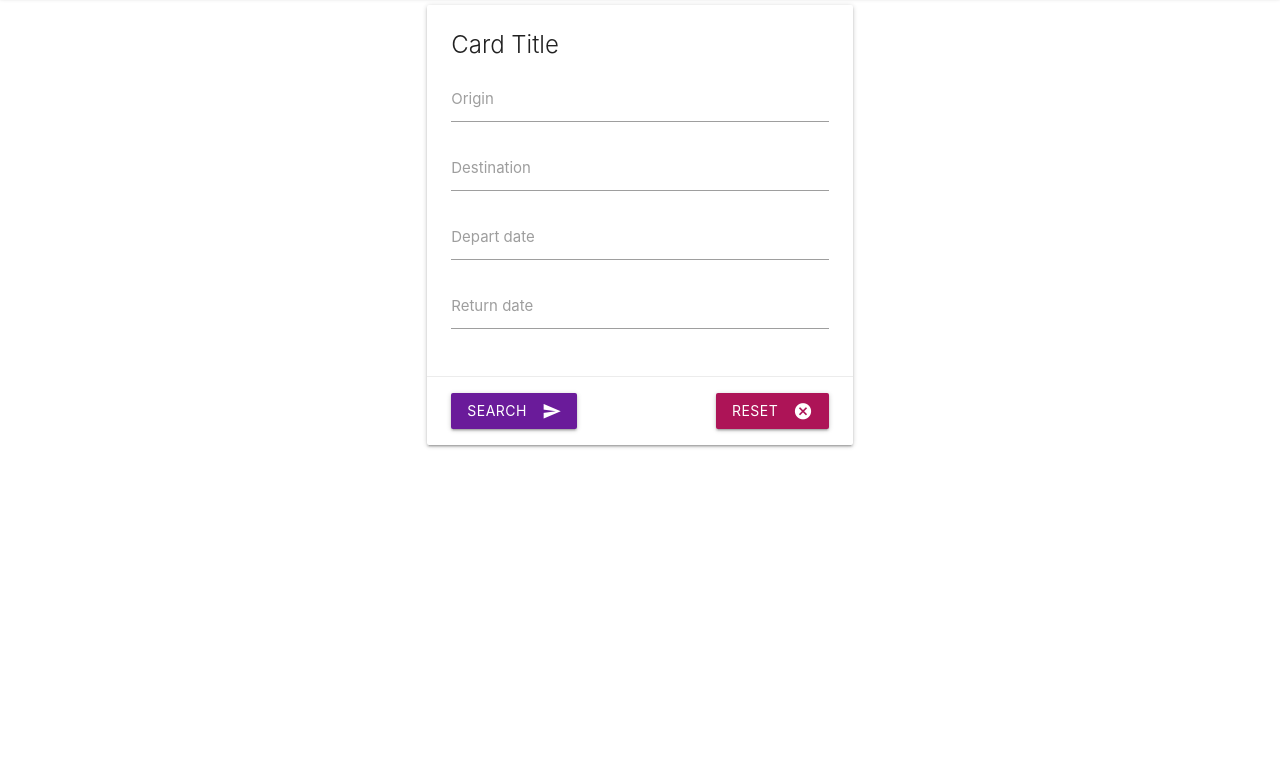
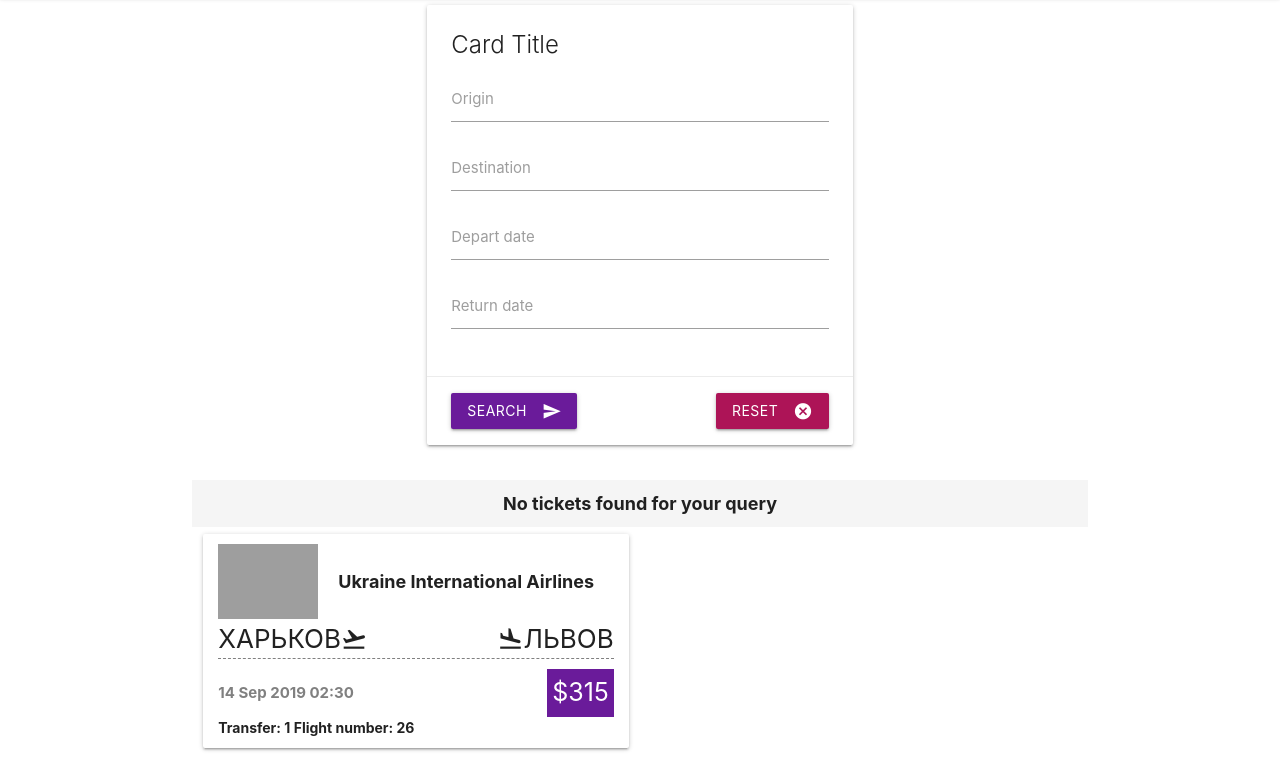
Before and after one commit to ADzhyhan/avia-tickets-app, a website built with webpack: page src/index.html in a window 1280 px wide. Shown: the part 67-850 px from the top of the page. Before the commit the page ends 800 px from the top, so only its background shows below. Built offline with nearby package versions, Linux system fonts and the light colour scheme; some packages are replaced by stand-ins of ours; no server answers; grey boxes are pictures that could not be loaded.

Commit message:
add tickets section and tickets template

```diff
--- a/src/css/style.css
+++ b/src/css/style.css
@@ -8,6 +8,10 @@
 
 .justify-items-center {
   justify-items: center;
+}
+
+.justify-items-between {
+  justify-content: space-between;
 }
 
 .ml-auto {
@@ -23,7 +27,7 @@
   margin-right: auto;
 }
 
-/*Header styles*/
+/* Header styles */
 .header .brand-logo {
   position: static;
 }
@@ -38,6 +42,10 @@
   border-bottom: none;
 }
 
+.header .currency-select {
+  width: 120px;
+}
+
 .header .currency-select .caret {
   fill: #fff;
 }
@@ -45,3 +53,57 @@
 .header .brand-logo {
   font-size: 1.5rem;
 }
+
+.ticket-card {
+  padding: 10px 15px;
+}
+
+.ticket-airline-name {
+  font-weight: bold;
+  font-size: 18px;
+  text-transform: capitalize;
+}
+
+.ticket-airline-img {
+  max-width: 100px;
+  margin-right: 20px;
+}
+
+.ticket-destination {
+  margin-bottom: 10px;
+  border-bottom: 1px dashed gray;
+}
+
+.ticket-destination .ticket-city {
+  font-size: 26px;
+  text-transform: uppercase;
+}
+
+.ticket-destination i.material-icons {
+  font-size: 26px;
+}
+
+.ticket-time-departure {
+  font-weight: bold;
+  color: gray;
+}
+
+.ticket-price {
+  font-size: 25px;
+  padding: 5px;
+  background: #6a1b9a;
+  color: #fff;
+}
+
+.ticket-additional-info {
+  font-size: 14px;
+  font-weight: bold;
+}
+
+.tickets-empty-res-msg {
+  padding: 10px 15px;
+  text-align: center;
+  background: whitesmoke;
+  font-weight: bold;
+  font-size: 18px;
+}
--- a/src/index.html
+++ b/src/index.html
@@ -76,5 +76,46 @@
         </div>
       </div>
     </div>
+
+    <div class="tickets-sections">
+      <div class="container">
+        <div class="row">
+          <div class="tickets-empty-res-msg">
+            No tickets found for your query
+          </div>
+          <div class="col s12 m6">
+            <div class="card ticket-card">
+              <div class="ticket-airline d-flex align-items-center">
+                <img
+                  src="http://pics.avs.io/200/200/PS.png"
+                  class="ticket-airline-img"
+                />
+                <span class="ticket-airline-name"
+                  >Ukraine International airlines</span
+                >
+              </div>
+              <div class="ticket-destination d-flex align-items-center">
+                <div class="d-flex align-items-center mr-auto">
+                  <span class="ticket-city">Харьков </span>
+                  <i class="medium material-icons">flight_takeoff</i>
+                </div>
+                <div class="d-flex align-items-center">
+                  <i class="medium material-icons">flight_land</i>
+                  <span class="ticket-city">Львов</span>
+                </div>
+              </div>
+              <div class="ticket-time-price d-flex align-items-center">
+                <span class="ticket-time-departure">14 Sep 2019 02:30</span>
+                <span class="ticket-price ml-auto">$315</span>
+              </div>
+              <div class="ticket-additional-info">
+                <span class="ticket-transfers">Transfer: 1</span>
+                <span class="ticket-flight-number">Flight number: 26</span>
+              </div>
+            </div>
+          </div>
+        </div>
+      </div>
+    </div>
   </body>
 </html>
```
